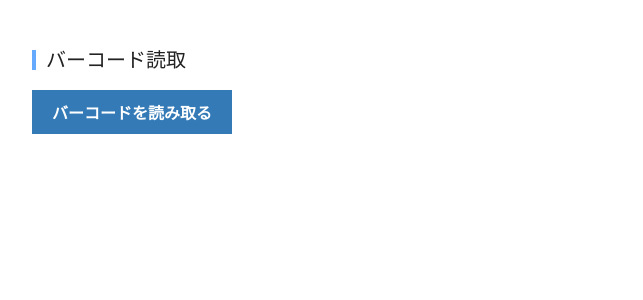
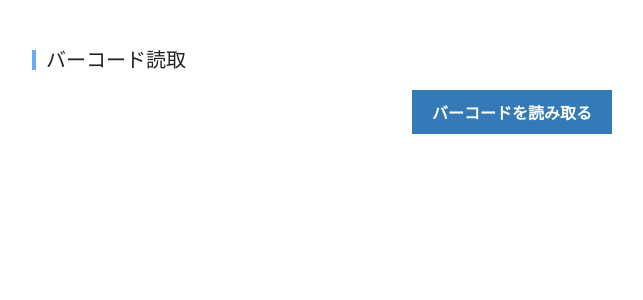
Before and after one commit to ShinjiroMoriya/barcode, a Python web app: template templates/index.html in a window 1280 px wide. Shown: the part 50-350 px from the top of the page, without its empty margins (128-771 px from the left). Run offline with Jinja, Linux system fonts and the light colour scheme; the template is opened without the code that fills it, so the values that code supplies are empty.

Commit message:
make it better

```diff
--- a/assets/css/style.css
+++ b/assets/css/style.css
@@ -563,3 +563,15 @@ label {
     border-radius: 5px;
     background: #6af;
 }
+.canvas {
+    width: 500px;
+    height: auto;
+    margin: 0 auto 20px auto;
+    display: block;
+}
+@media (max-width: 500px) {
+    .canvas {
+        width: 100%;
+        height: auto;
+    }
+}
--- a/assets/js/script.js
+++ b/assets/js/script.js
@@ -39,102 +39,172 @@ $('.header_menu_button').on('click', function() {
 
 
 if ($('#input_image_add_button').length != 0) {
+
+    var blob = null;
+    var file = null; // 選択されるファイル
+    var blob = null; // 画像(BLOBデータ)
+    var THUMBNAIL_WIDTH = 500; // 画像リサイズ後の横の長さの最大値
+    var THUMBNAIL_HEIGHT = 500; // 画像リサイズ後の縦の長さの最大値
+
     $('#input_image_add_button').on('click', function() {
         $('#upload').click();
     });
-    $('#upload').off('change').on('change', function(event) {
+    $('#upload').on('change', function(event) {
 
         $('#loading').show();
 
-        var maxWidth = 500;
-        var maxHeight = 500;
-        var file = event.target.files[0];
-        if (!file.type.match(/^image\/(png|jpeg|gif)$/)) return;
+        // var maxWidth = 500;
+        // var maxHeight = 500;
+        // var file = event.target.files[0];
+        // if (!file.type.match(/^image\/(png|jpeg|gif)$/)) return;
 
-        var img = new Image();
-        var reader = new FileReader();
+        // var img = new Image();
+        // var reader = new FileReader();
 
-        reader.onload = function(e) {
+        // reader.onload = function(e) {
 
-            var data = e.target.result;
+        //     var data = e.target.result;
 
-            img.onload = function() {
+        //     img.onload = function() {
 
-                var iw = img.naturalWidth, ih = img.naturalHeight;
-                var width = iw, height = ih;
+        //         var iw = img.naturalWidth, ih = img.naturalHeight;
+        //         var width = iw, height = ih;
 
-                var orientation;
+        //         var orientation;
 
-                // JPEGの場合には、EXIFからOrientation（回転）情報を取得
-                if (data.split(',')[0].match('jpeg')) {
-                    orientation = getOrientation(data);
-                }
-                // JPEG以外や、JPEGでもEXIFが無い場合などには、標準の値に設定
-                orientation = orientation || 1;
+        //         // JPEGの場合には、EXIFからOrientation（回転）情報を取得
+        //         if (data.split(',')[0].match('jpeg')) {
+        //             orientation = getOrientation(data);
+        //         }
+        //         // JPEG以外や、JPEGでもEXIFが無い場合などには、標準の値に設定
+        //         orientation = orientation || 1;
 
-                // ９０度回転など、縦横が入れ替わる場合には事前に最大幅、高さを入れ替えておく
-                if (orientation > 4) {
-                    var tmpMaxWidth = maxWidth;
-                    maxWidth = maxHeight;
-                    maxHeight = tmpMaxWidth;
+        //         // ９０度回転など、縦横が入れ替わる場合には事前に最大幅、高さを入れ替えておく
+        //         if (orientation > 4) {
+        //             var tmpMaxWidth = maxWidth;
+        //             maxWidth = maxHeight;
+        //             maxHeight = tmpMaxWidth;
+        //         }
+
+        //         if(width > maxWidth || height > maxHeight) {
+        //             var ratio = width/maxWidth;
+        //             if(ratio <= height/maxHeight) {
+        //                 ratio = height/maxHeight;
+        //             }
+        //             width = Math.floor(img.width/ratio);
+        //             height = Math.floor(img.height/ratio);
+        //         }
+
+        //         var canvas = document.createElement('canvas');
+        //         var ctx = canvas.getContext('2d');
+        //         ctx.save();
+
+        //         // EXIFのOrientation情報からCanvasを回転させておく
+        //         transformCoordinate(canvas, width, height, orientation);
+
+        //         // iPhoneのサブサンプリング問題の回避
+        //         // see http://d.hatena.ne.jp/shinichitomita/20120927/1348726674
+        //         var subsampled = detectSubsampling(img);
+        //         if (subsampled) {
+        //             iw /= 2;
+        //             ih /= 2;
+        //         }
+        //         var d = 1024; // size of tiling canvas
+        //         var tmpCanvas = document.createElement('canvas');
+        //         tmpCanvas.width = tmpCanvas.height = d;
+        //         var tmpCtx = tmpCanvas.getContext('2d');
+        //         var vertSquashRatio = detectVerticalSquash(img, iw, ih);
+        //         var dw = Math.ceil(d * width / iw);
+        //         var dh = Math.ceil(d * height / ih / vertSquashRatio);
+        //         var sy = 0;
+        //         var dy = 0;
+        //         while (sy < ih) {
+        //             var sx = 0;
+        //             var dx = 0;
+        //             while (sx < iw) {
+        //                 tmpCtx.clearRect(0, 0, d, d);
+        //                 tmpCtx.drawImage(img, -sx, -sy);
+        //                 // 何度もImageDataオブジェクトとCanvasの変換を行ってるけど、
+        //                 // Orientation関連で仕方ない
+        //                 // 本当はputImageDataであれば良いけどOrientation効かない
+        //                 var imageData = tmpCtx.getImageData(0, 0, d, d);
+        //                 var resampled = resample_hermite(imageData, d, d, dw, dh);
+        //                 ctx.drawImage(resampled, 0, 0, dw, dh, dx, dy, dw, dh);
+        //                 sx += d;
+        //                 dx += dw;
+        //             }
+        //             sy += d;
+        //             dy += dh;
+        //         }
+        //         ctx.restore();
+        //         tmpCanvas = tmpCtx = null;
+
+        //         var displaySrc = ctx.canvas.toDataURL('image/jpeg', .9);
+        //         var blob = dataURLtoBlob(displaySrc);
+        //     }
+        //     img.src = data;
+
+        // }
+        // reader.readAsDataURL(file);
+
+        file = $(this).prop('files')[0];
+        // 選択されたファイルが画像かどうか判定
+        if (file.type != 'image/jpeg' && file.type != 'image/png') {
+          // 画像でない場合は終了
+          file = null;
+          blob = null;
+          return;
         }
 
-                if(width > maxWidth || height > maxHeight) {
-                    var ratio = width/maxWidth;
-                    if(ratio <= height/maxHeight) {
-                        ratio = height/maxHeight;
+        // 画像をリサイズする
+        var image = new Image();
+        var reader = new FileReader();
+        reader.onload = function(e) {
+          image.onload = function() {
+            var width, height;
+            if(image.width > image.height){
+                // 横長の画像は横のサイズを指定値にあわせる
+                var ratio = image.height/image.width;
+                width = THUMBNAIL_WIDTH;
+                height = THUMBNAIL_WIDTH * ratio;
+            } else {
+                // 縦長の画像は縦のサイズを指定値にあわせる
+                var ratio = image.width/image.height;
+                width = THUMBNAIL_HEIGHT * ratio;
+                height = THUMBNAIL_HEIGHT;
             }
-                    width = Math.floor(img.width/ratio);
-                    height = Math.floor(img.height/ratio);
+            // サムネ描画用canvasのサイズを上で算出した値に変更
+            var canvas = $('#canvas').attr('width', width).attr('height', height);
+            var ctx = canvas[0].getContext('2d');
+            // canvasに既に描画されている画像をクリア
+            ctx.clearRect(0, 0, width, height);
+            // canvasにサムネイルを描画
+            ctx.drawImage(image, 0, 0, image.width, image.height, 0, 0, width, height);
+
+            // canvasからbase64画像データを取得
+            var base64 = canvas.get(0).toDataURL('image/jpeg');
+            // base64からBlobデータを作成
+            var barr, bin, i, len;
+            bin = atob(base64.split('base64,')[1]);
+            len = bin.length;
+            barr = new Uint8Array(len);
+            i = 0;
+            while (i < len) {
+              barr[i] = bin.charCodeAt(i);
+              i++;
             }
+            blob = new Blob([barr], {type: 'image/jpeg'});
+            $("#do_upload").show();
+            $('#loading').hide();
+          }
+          image.src = e.target.result;
+        }
+        reader.readAsDataURL(file);
+    });
 
-                var canvas = document.createElement('canvas');
-                var ctx = canvas.getContext('2d');
-                ctx.save();
+    $("#do_upload").on('click', function() {
+        $('#loading').show();
 
-                // EXIFのOrientation情報からCanvasを回転させておく
-                transformCoordinate(canvas, width, height, orientation);
-
-                // iPhoneのサブサンプリング問題の回避
-                // see http://d.hatena.ne.jp/shinichitomita/20120927/1348726674
-                var subsampled = detectSubsampling(img);
-                if (subsampled) {
-                    iw /= 2;
-                    ih /= 2;
-                }
-                var d = 1024; // size of tiling canvas
-                var tmpCanvas = document.createElement('canvas');
-                tmpCanvas.width = tmpCanvas.height = d;
-                var tmpCtx = tmpCanvas.getContext('2d');
-                var vertSquashRatio = detectVerticalSquash(img, iw, ih);
-                var dw = Math.ceil(d * width / iw);
-                var dh = Math.ceil(d * height / ih / vertSquashRatio);
-                var sy = 0;
-                var dy = 0;
-                while (sy < ih) {
-                    var sx = 0;
-                    var dx = 0;
-                    while (sx < iw) {
-                        tmpCtx.clearRect(0, 0, d, d);
-                        tmpCtx.drawImage(img, -sx, -sy);
-                        // 何度もImageDataオブジェクトとCanvasの変換を行ってるけど、
-                        // Orientation関連で仕方ない
-                        // 本当はputImageDataであれば良いけどOrientation効かない
-                        var imageData = tmpCtx.getImageData(0, 0, d, d);
-                        var resampled = resample_hermite(imageData, d, d, dw, dh);
-                        ctx.drawImage(resampled, 0, 0, dw, dh, dx, dy, dw, dh);
-                        sx += d;
-                        dx += dw;
-                    }
-                    sy += d;
-                    dy += dh;
-                }
-                ctx.restore();
-                tmpCanvas = tmpCtx = null;
-
-                var displaySrc = ctx.canvas.toDataURL('image/jpeg', .9);
-
-                var blob = dataURLtoBlob(displaySrc);
         var fd = new FormData();
         fd.append('barcode', blob);
         $.ajax({
@@ -146,6 +216,7 @@ if ($('#input_image_add_button').length != 0) {
             processData: false,
             contentType: false
         }).done(function(data) {
+            $('#canvas').attr('width', 0).attr('height', 0);
             $.each(data.products, function(i, product) {
                 $('#product_list').append('<li>' + '<strong>' + product.product_name + '</strong><br>' + product.brand + '<br>' + product.model_number + '<br>' + product.category.name + '<br>' + product.jan_code + '</li>');
             });
@@ -161,17 +232,13 @@ if ($('#input_image_add_button').length != 0) {
         }).always(function() {
             $('input[name="barcode"]').val('');
             $('#loading').hide();
+            $("#do_upload").hide();
             setTimeout(function() {
                 $('.barcode_status p').remove();
                 $('.header_status_text').text('');
                 $('.header_status').removeClass('_show _success _error');
             }, 2000);
         });
-            }
-            img.src = data;
-
-        }
-        reader.readAsDataURL(file);
     });
 }
 
--- a/templates/index.html
+++ b/templates/index.html
@@ -4,10 +4,12 @@
 <div class="container">
     <main class="content">
         <h2 class="page_title">バーコード読取</h2>
-        <input style="margin: 0 0 20px 0" type="button" id="input_image_add_button" value="バーコードを読み取る" class="button_1">
+        <input type="button" style="margin: 0 auto 20px auto;" id="input_image_add_button" value="バーコードを読み取る" class="button_1">
         <div class="barcode_status"></div>
         <ul class="item_list" id="product_list"></ul>
         <input name="barcode" type="file" class="upload" id="upload" accept="image/*; capture=camera">
+        <canvas id="canvas" class="canvas" width="0" height="0"></canvas>
+        <input type="button" style="display: none;" id="do_upload" value="送信" class="button_1">
     </main>
 </div>
 {% endblock %}
```
Lines whose indentation alone changed are shown as unchanged.
